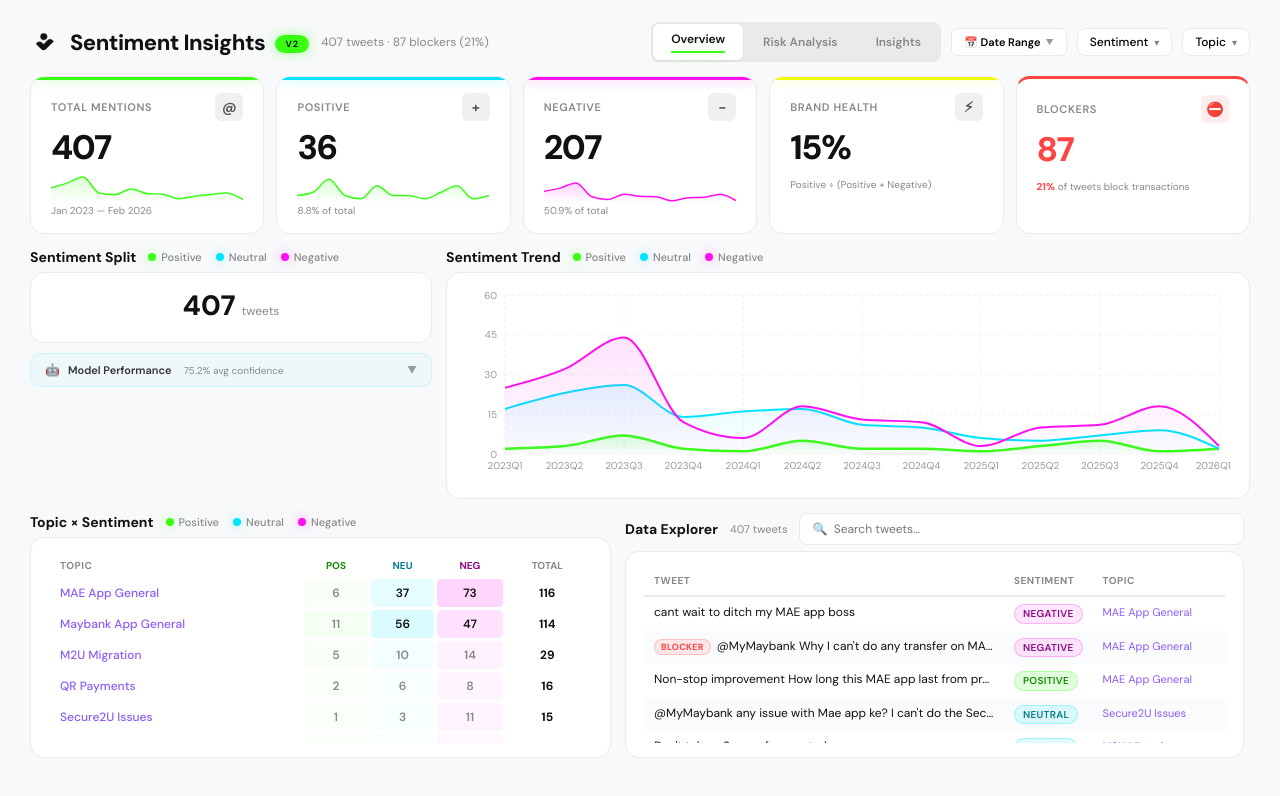
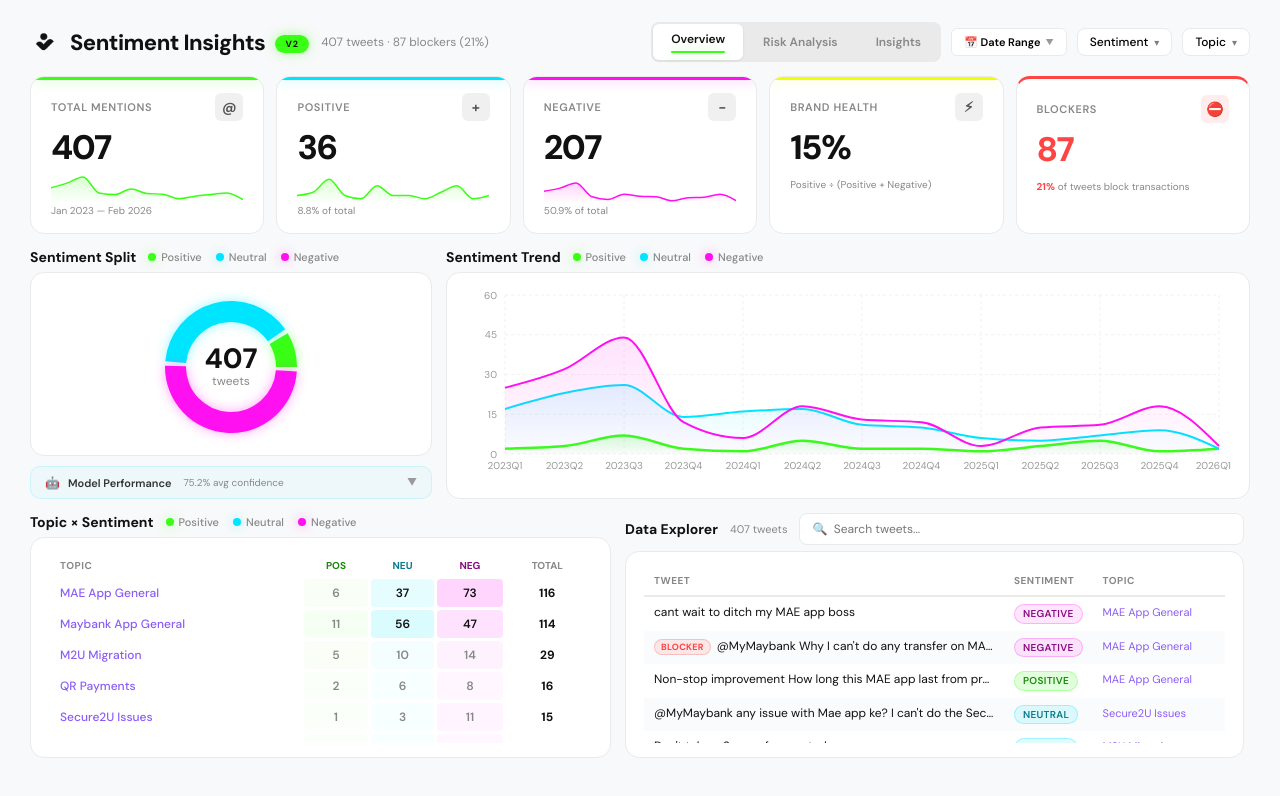
Before and after one commit to lawalah/Sentiment-Insights-Dashboard, a Next.js app in the folder dashboard/: page /v2 in a window 1280 px wide. Shown: the top 796 px of the page. Built offline with nearby package versions, Linux system fonts and the light colour scheme.

Commit message:
Fix V2 Sentiment Gauge pie chart rendering height

```diff
--- a/dashboard/app/v2/V2SentimentGauge.js
+++ b/dashboard/app/v2/V2SentimentGauge.js
@@ -26,12 +26,20 @@
                     ))}
                 </div>
             </div>
-            <div className="v2-panel">
-                <div style={{ textAlign: "center", marginBottom: 4 }}>
+            <div className="v2-panel" style={{ position: "relative" }}>
+                <div style={{
+                    position: "absolute",
+                    top: "50%",
+                    left: "50%",
+                    transform: "translate(-50%, -50%)",
+                    textAlign: "center",
+                    pointerEvents: "none",
+                    zIndex: 0
+                }}>
                     <span style={{ fontSize: 28, fontWeight: 800 }}>{total}</span>
-                    <span style={{ fontSize: 12, color: "#888", marginLeft: 6 }}>tweets</span>
+                    <span style={{ fontSize: 12, color: "#888", display: "block", marginTop: -4 }}>tweets</span>
                 </div>
-                <div className="chart-area">
+                <div className="chart-area" style={{ height: 180 }}>
                     <ResponsiveContainer width="100%" height="100%">
                         <PieChart>
                             <Pie
--- a/dashboard/app/v2/v2.css
+++ b/dashboard/app/v2/v2.css
@@ -225,7 +225,8 @@
 
 .v2-panel .chart-area {
     flex: 1;
-    min-height: 0;
+    min-height: 160px;
+    position: relative;
 }
 
 /* ── V2 Neon Legend ─────────────────────────── */
```
